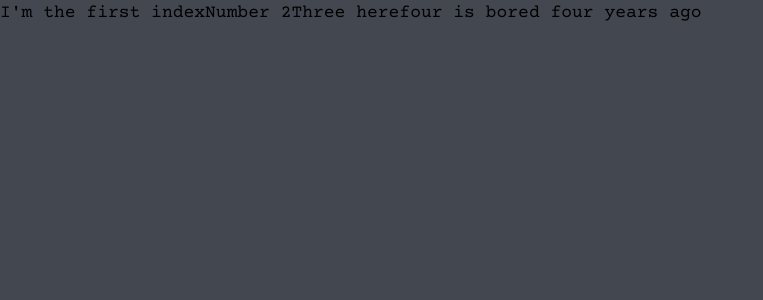
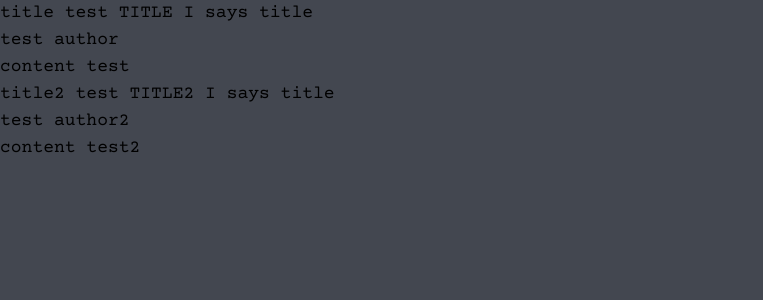
Before and after one commit to Ryanwfile/meeting-jokes, a Next.js app: page /components/Quotes in a window 1280 px wide. Shown: the top 300 px of the page, without its empty margins (0-763 px from the left). Built offline with nearby package versions, Linux system fonts and the light colour scheme.

Commit message:
updating slider

```diff
--- a/src/app/components/Quotes/page.tsx
+++ b/src/app/components/Quotes/page.tsx
@@ -8,10 +8,33 @@
 //   </div>
 // }
 import styles from "./styles.module.scss";
-const DUMMY_ARR = ["I'm the first index", "Number 2", "Three here", "four is bored four years ago"]
+import JokeComponent from "../Joke/page";
+const DUMMY_JOKE = {
+  jokeId: '1',
+  title: 'title test TITLE I says title',
+  content: 'content test',
+  author: 'test author',
+  isSafeForWork: false
+}
+
+const DUMMY_JOKE2 = {
+  jokeId: '2',
+  title: 'title2 test TITLE2 I says title',
+  content: 'content test2',
+  author: 'test author2',
+  isSafeForWork: false
+}
+// const DUMMY_ARR = ["I'm the first index", "Number 2", "Three here", "four is bored four years ago"]
+const DUMMY_ARR = [DUMMY_JOKE, DUMMY_JOKE2]
 
 export default function Quotes() {
   return <div className={styles.elementToFadeInAndOut}>
-    {DUMMY_ARR.map((text) => <>{text}</>)}
+    {DUMMY_ARR.map((joke) => <JokeComponent
+    jokeId={joke.jokeId}
+    title={joke.title}
+    content={joke.content}
+    author={joke.author}
+    isSafeForWork={joke.isSafeForWork}
+    key={joke.jokeId} />)}
   </div>
 }
--- a/src/app/page.tsx
+++ b/src/app/page.tsx
@@ -36,12 +36,6 @@ export default function Home() {
         </nav>
         <div className=" before:absolute before:h-[300px] before:w-full sm:before:w-[480px] before:-translate-x-1/2 before:rounded-full before:bg-gradient-radial before:from-white before:to-transparent before:blur-2xl before:content-[''] after:absolute after:-z-20 after:h-[180px] after:w-full sm:after:w-[240px] after:translate-x-1/3 after:bg-gradient-conic after:from-sky-200 after:via-blue-200 after:blur-2xl after:content-[''] before:dark:bg-gradient-to-br before:dark:from-transparent before:dark:to-blue-700 before:dark:opacity-10 after:dark:from-sky-900 after:dark:via-[#0141ff] after:dark:opacity-40 before:lg:h-[360px] z-[-1]">
           <div className="joke-container">
-            {/* <JokeComponent
-              jokeId={DUMMY_JOKE.jokeId}
-              title={DUMMY_JOKE.title}
-              content={DUMMY_JOKE.content}
-              author={DUMMY_JOKE.author}
-              isSafeForWork={false} /> */}
             <Quotes />
           </div>
         </div>
```
